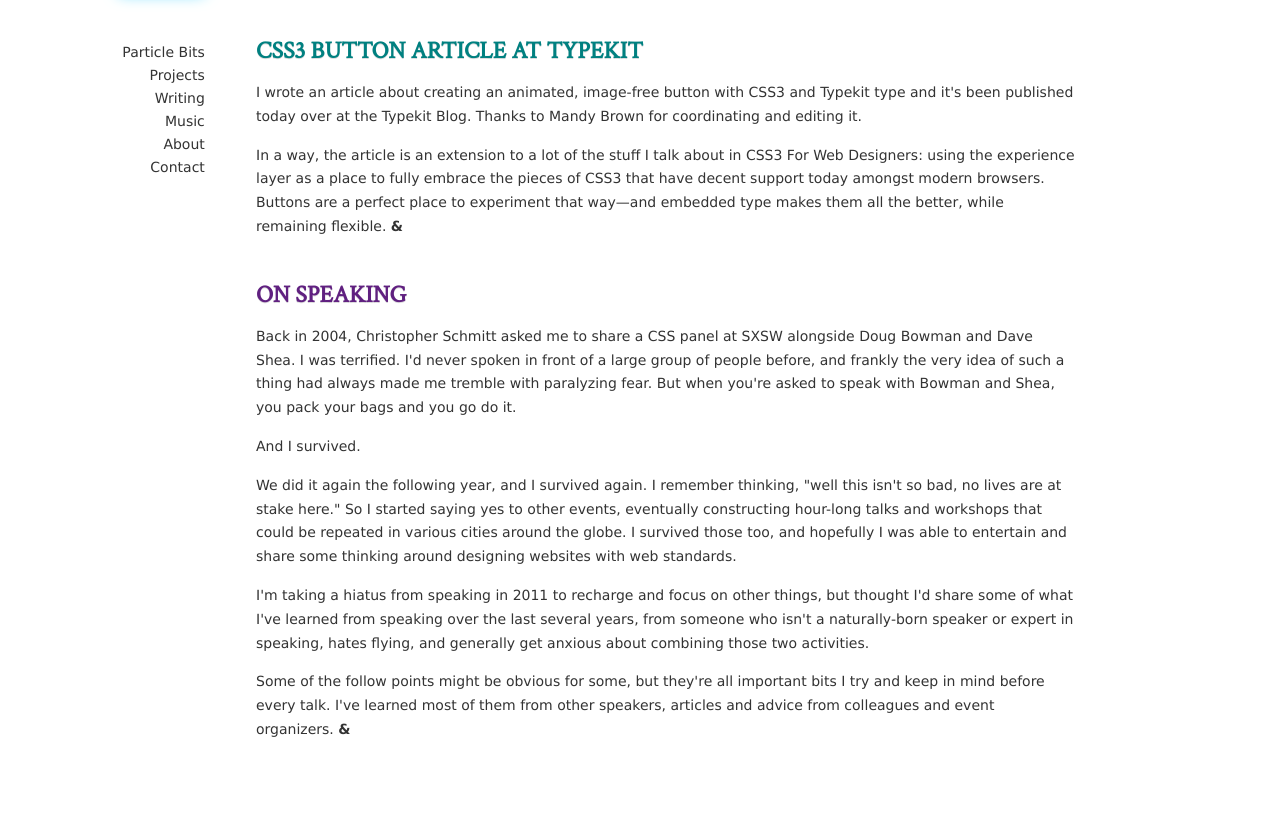
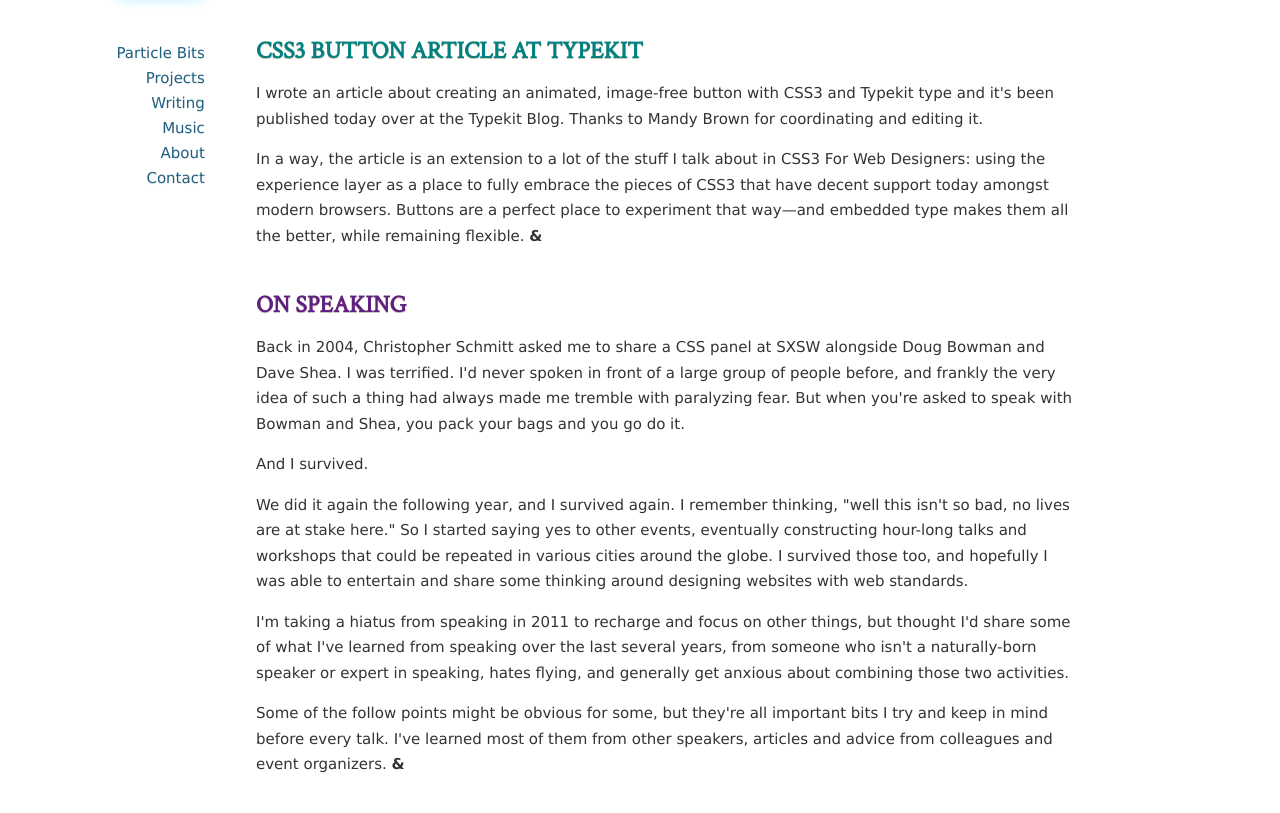
Before and after one commit to andrewgioia/Particle-Bits, a plain HTML site: page index.html in a window 1280 px wide. Shown: the part 127-940 px from the top of the page. Before the commit the page ends 904 px from the top, so only its background shows below. Drawn offline with Linux system fonts and the light colour scheme; a script that the page names is missing.

Commit message:
Some other CSS fixes re: links

```diff
--- a/index.html
+++ b/index.html
@@ -23,12 +23,12 @@
 		</div>
 		<nav>
 			<ul>
-				<li>Particle Bits</li>
-				<li>Projects</li>
-				<li>Writing</li>
-				<li>Music</li>
-				<li>About</li>
-				<li>Contact</li>
+				<li><a href="home">Particle Bits</a></li>
+				<li><a href="#">Projects</a></li>
+				<li><a href="#">Writing</a></li>
+				<li><a href="#">Music</a></li>
+				<li><a href="#">About</a></li>
+				<li><a href="#">Contact</a></li>
 			</ul>
 		</nav>
 	</header>
--- a/public/css/main.css
+++ b/public/css/main.css
@@ -1,3 +1,16 @@
+/**
+ * PALLETTE
+ *
+ * Gray:	#B0B9CE;
+ * Pink:	#FF8080;
+ * Teal:	#008080;
+ * Blue:	#206080;
+ * Purple:	#602080;
+ * Dark:	#282828;
+ * Sand:	#D2CAB9;
+ *
+ */
+
 html {
 	height: 100%;
 	margin: 0;
@@ -7,7 +20,7 @@
 body {
 	color: #333;
 	font-family: "Lucida Grande", "Lucida Sans", Geneva, Arial, Helvetica, sans-serif;
-	font-size: 14px;
+	font-size: 15px;
 	height: 100%;
 	margin: 0;
 	padding: 0;
@@ -23,10 +36,26 @@
 	padding: 0;
 	}
 
+a {
+	border-bottom: 1px solid #206080;
+	color: #206080;
+	text-decoration: none;
+	}
+
+#top {
+	background: #d74a4a;
+	border-bottom: 2px solid #FF8080;
+	height: 1px;
+	position: fixed;
+	width: 100%;
+	z-index: 5;
+	}
+
 header {
 	height: 100%;
 	position: fixed;
 	width: 20%;
+	z-index: 10;
 	}
 
 	#logo {
@@ -120,18 +149,13 @@
 		}
 
 	nav ul li {
-		font-size: 14px;
 		padding: 0 0 7px 0;
 		}
 
-#top {
-	background: #d74a4a;
-	border-bottom: 2px solid #FF8080;
-	height: 1px;
-	position: fixed;
-	width: 100%;
-	z-index: -1;
-	}
+	nav a {
+		border: none;
+		text-shadow: 0 1px 0 #eee;
+		}
 
 #main {
 	margin: 0 0 0 20%;
@@ -142,7 +166,7 @@
 	#main #lead {
 		/*border-top: 5px solid #1f6cbc;*/
 		padding: 42px 0 35px 0;
-		text-shadow: 0 1px 0 #ddd;
+		text-shadow: 0 1px 0 #D2CAB9;
 		}
 
 	#main article {
@@ -158,7 +182,7 @@
 	#main article h2 {
 		font-size: 24px;
 		margin: 5px 0 15px;
-		text-shadow: 0 1px 0 #ddd;
+		text-shadow: 0 1px 0 #D2CAB9;
 		text-transform: uppercase;
 		}
 
```
